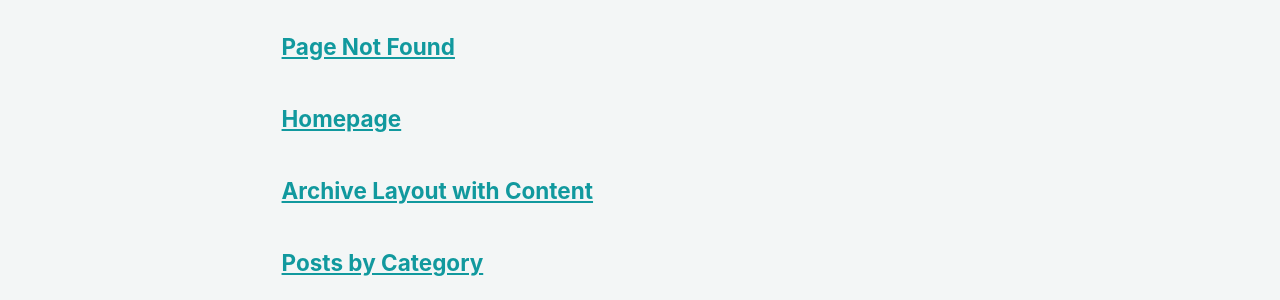
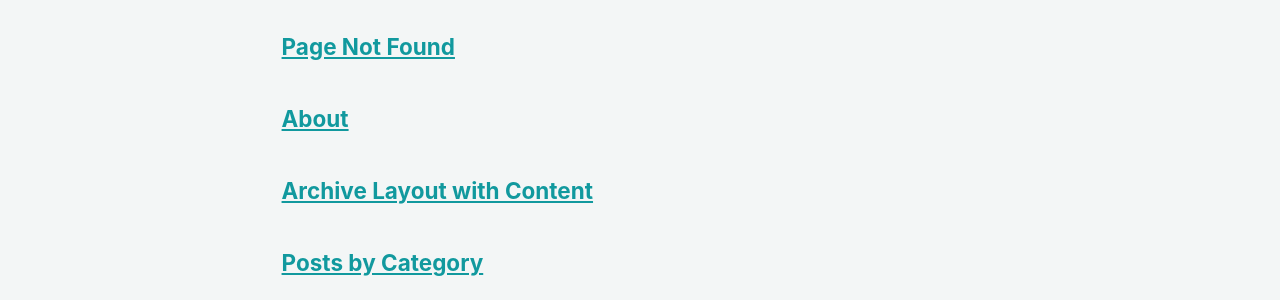
Before and after one commit to rgren-research/rgren-research.github.io, a Jekyll site: the page built from _pages/page-archive.html, in a window 1280 px wide and 900 px high. Shown: the part 139-439 px from the top of the window. Built offline with Jekyll 4.4.1, drawn with Linux system fonts in a browser that asks for light colours; a script bundle is joined from its source files by our own code; library files that are not in the unit come from our copies.

Commit message:
Update about.md

```diff
--- a/_pages/about.md
+++ b/_pages/about.md
@@ -1,6 +1,6 @@
 ---
-permalink: /
-title: "Homepage"
+permalink: /about/
+title: "About"
 author_profile: true
 redirect_from:
   - /about/
```
